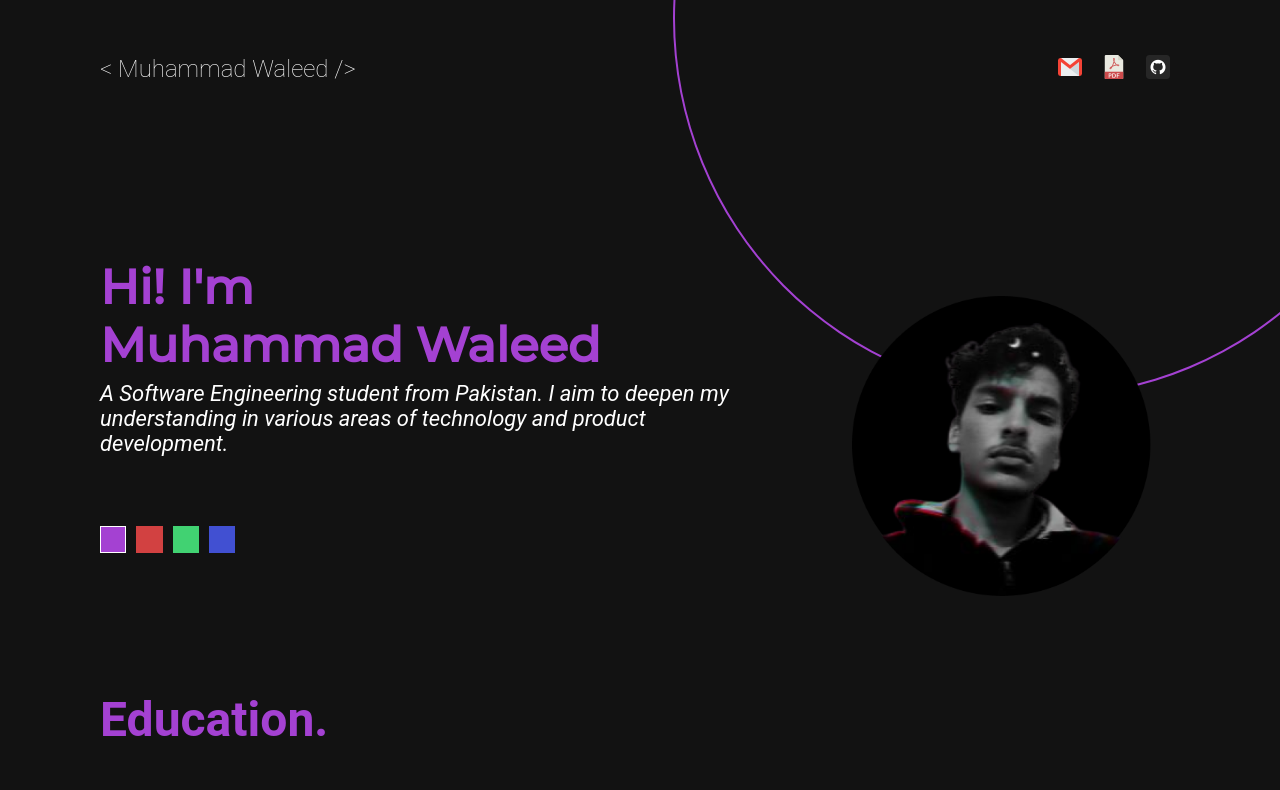
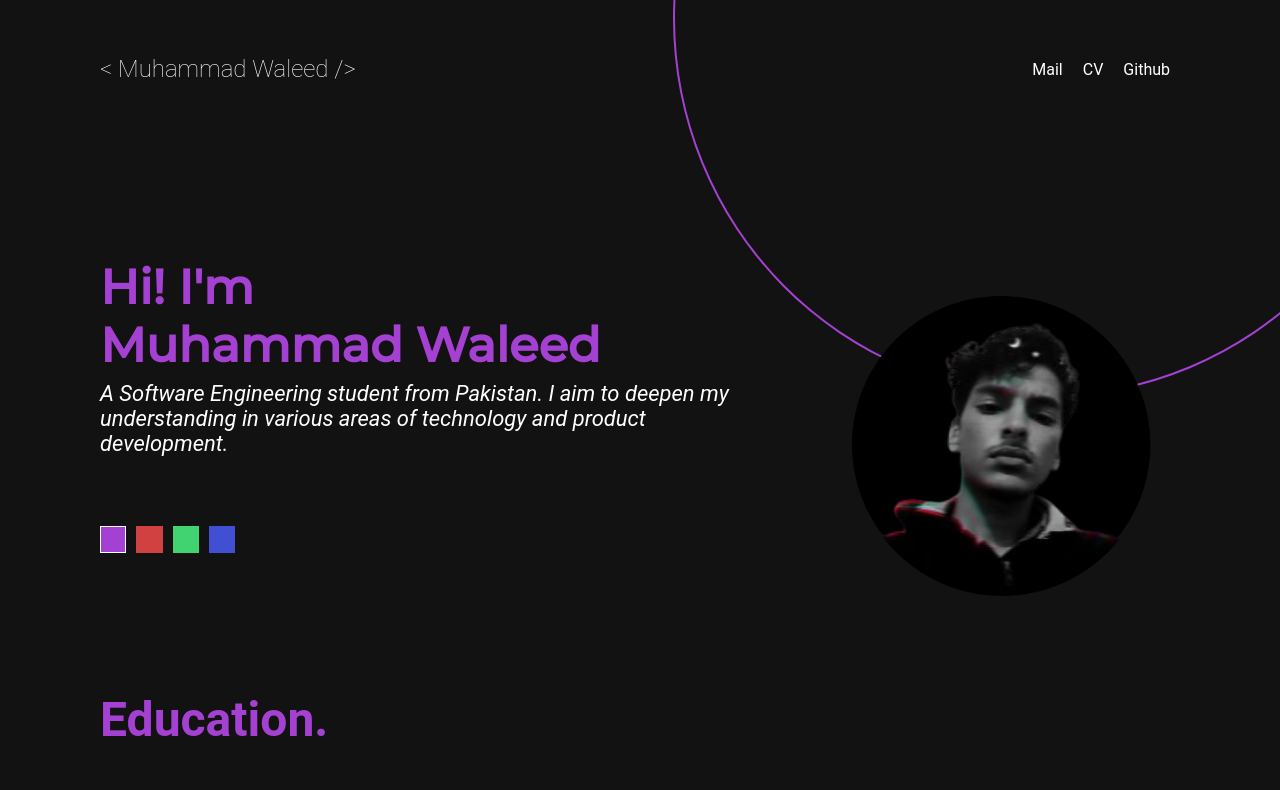
Before and after one commit to notwld/portfolio, a plain HTML site: page index.html in a window 1280 px wide. Shown: the top 790 px of the page. Drawn offline with nearby package versions, Linux system fonts and the light colour scheme.

Commit message:
links changed

```diff
--- a/index.html
+++ b/index.html
@@ -16,9 +16,9 @@
                 < Muhammad Waleed />
             </h1>
             <ul>
-                <li><a href="#contact"><img src="assets/gmail.png"></a></li>
-                <li><a href="/"><img src="assets/pdf.png"></a></li>
-                <li><a href="https://github.com/blurryface92" target="_blank"><img src="assets/github.png"></a></li>
+                <li><a href="mailto:mwfarrukh@gmail.com">Mail</a></li>
+                <li><a href="assets/Muhammad Waleed.pdf" target="_blank">CV</li>
+                <li><a href="https://github.com/blurryface92" target="_blank">Github</a></li>
             </ul>
         </nav>
     </header>
@@ -171,13 +171,7 @@
         </div>
 
     </section>
-    <section id="contact">
-        <div class="contact" >
-            <h1 class="head">Contact.</h1>
 
-        </div>
-
-    </section>
 </body>
 <script src="https://unpkg.com/aos@next/dist/aos.js"></script>
 <script src="script.js"></script>
--- a/style.css
+++ b/style.css
@@ -41,6 +41,7 @@ nav ul li{
 nav ul li a{
     text-decoration: none;
     color: white;
+    font-weight: lighter;
 
 }
 nav ul li img{
```
Also changed, not shown: 1 other file.
